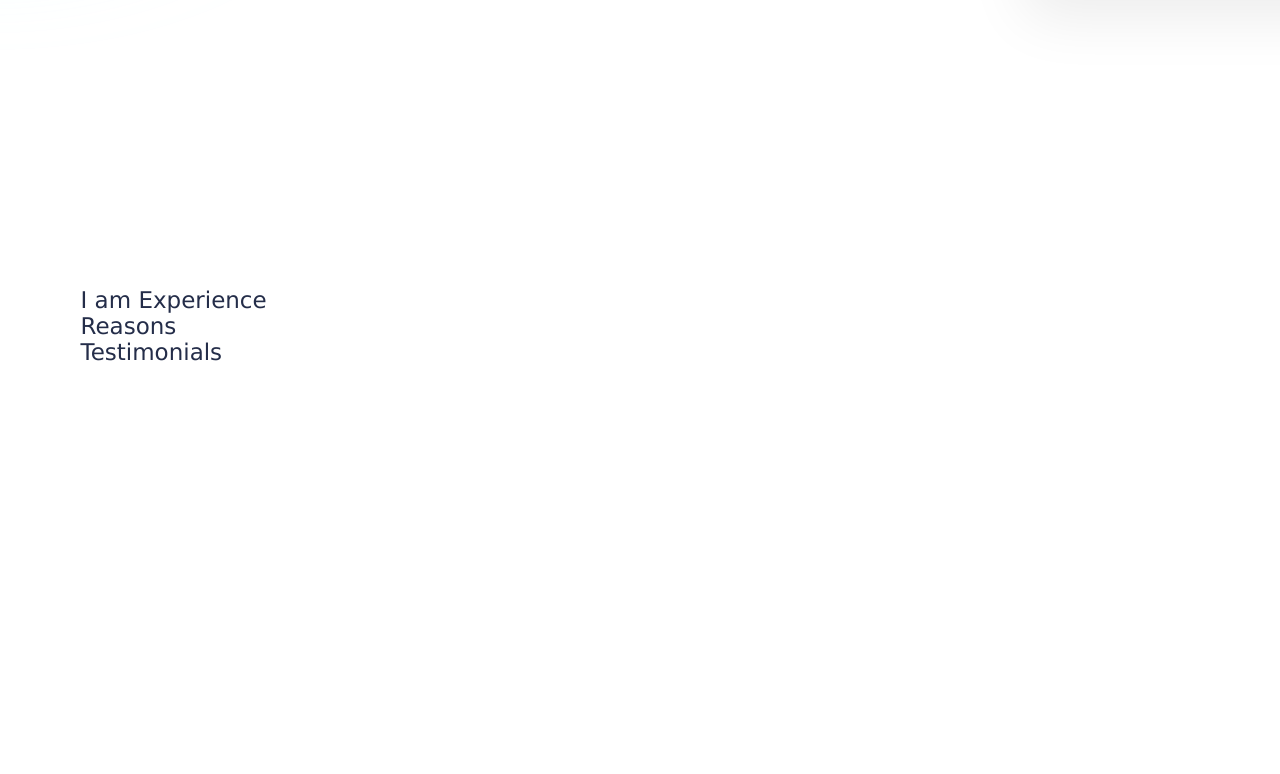
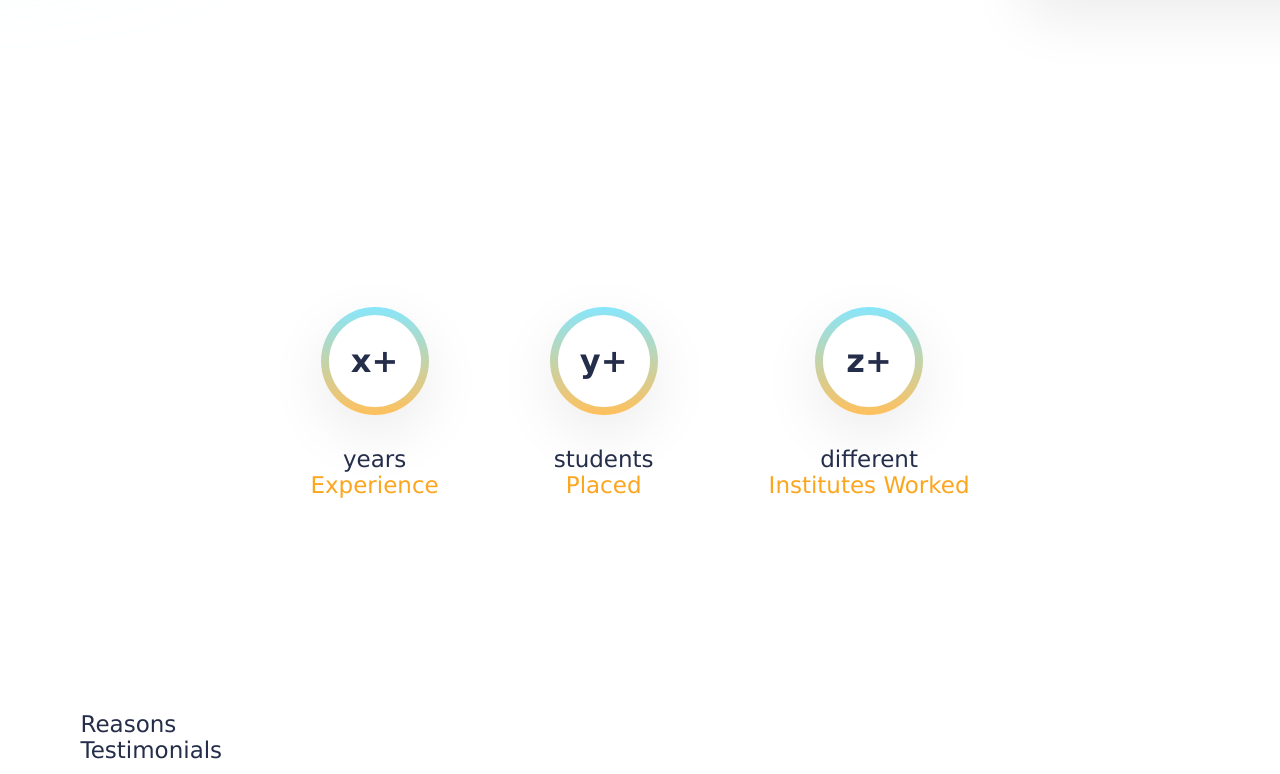
Before and after one commit to Saurabh-Shivam/SRITComputerClasses-Website, a React (Create React App) app in the folder frontend/: page / in a window 1280 px wide. Shown: the part 1716-2490 px from the top of the page. Before the commit the page ends 2092 px from the top, so only its background shows below. Built offline with nearby package versions, Linux system fonts and the light colour scheme.

Commit message:
Added experience compo

```diff
--- a/frontend/src/components/Experience/Experience.css
+++ b/frontend/src/components/Experience/Experience.css
@@ -0,0 +1,86 @@
+.experience {
+    display: flex;
+    align-items: center;
+    justify-content: center;
+    gap: 5rem;
+    height: 30vh;
+    margin-bottom: 8rem;
+    /* margin-top: 13rem; */
+}
+
+.achievement {
+    display: flex;
+    flex-direction: column;
+    align-items: center;
+}
+
+.circle {
+    width: 4rem;
+    height: 4rem;
+    background: white;
+    border-radius: 100%;
+    position: relative;
+    display: flex;
+    align-items: center;
+    justify-content: center;
+    /* 1rem = 16px */
+    font-size: 32px;
+    font-weight: bold;
+    margin-bottom: 1.7rem;
+}
+
+/* The ::before selector inserts something before the content of each selected element
+Use the content property to specify the content to insert. */
+.circle::before {
+    border-radius: 100%;
+    /* We are creating a gradient effect before the .circle div class so we have put the contnet value as Null */
+    content: '';
+    background-image: linear-gradient(to bottom, #87e6fb 0%, #ffc05c 100%);
+    top: -8px;
+    left: -8px;
+    bottom: -8px;
+    right: -8px;
+    position: absolute;
+    /* When elements are positioned, they can overlap other elements.
+       The z-index property specifies the stack order of an element (which element should
+       be placed in front of, or behind, the others) */
+    /* Because the image has a z-index of -1, it will be placed behind the text */
+    z-index: -1;
+    box-shadow: var(--boxShadow);
+}
+
+/* Third child of the achievement class i.e. span */
+.achievement>:nth-child(3) {
+    color: var(--orange);
+    /* font-size: 20px; */
+
+}
+
+/* Or we can write like this that we are targeting inside the div with className="achievement", the second class of type span
+.card span:nth-of-type(2) {
+    color: var(--gray);
+    font-size: 16px;
+} */
+
+/* Second child of the card class i.e. span */
+/* .achievement>:nth-child(2) {
+    font-size: 20px;
+
+} */
+
+/*  for responsiveness */
+@media screen and (max-width: 480px) {
+    .experience {
+        width: cover;
+        gap: 0.8rem;
+    }
+
+    .achievement>* {
+        font-size: 0.9rem;
+    }
+
+    .circle.thirdCir {
+        top: 0.7rem;
+    }
+
+}
--- a/frontend/src/components/Experience/Experience.jsx
+++ b/frontend/src/components/Experience/Experience.jsx
@@ -1,7 +1,68 @@
 import React from "react";
+import "./Experience.css";
+// // for darkmode
+// import { themeContext } from "../../context/DarkMode/Context";
+// import { useContext } from "react";
 
+// This section consists of special achievements done by the User throughout his journey
 const Experience = () => {
-  return <div>I am Experience</div>;
+  // //for darkmode context
+  // const theme = useContext(themeContext);
+  // const darkMode = theme.state.darkMode;
+  return (
+    <div className="experience">
+      <div className="achievement">
+        <div
+          className="circle"
+          // for darkmode
+          // style={{ color: darkMode ? "var(--orange)" : "" }}
+        >
+          x+
+        </div>
+        {/* for darkmode */}
+        <span
+        // style={{ color: darkMode ? "white" : "" }}
+        >
+          years
+        </span>
+        <span>Experience</span>
+      </div>
+
+      <div className="achievement">
+        <div
+          className="circle"
+          // for darkmode
+          // style={{ color: darkMode ? "var(--orange)" : "" }}
+        >
+          y+
+        </div>
+        {/* for darkmode */}
+        <span
+        // style={{ color: darkMode ? "white" : "" }}
+        >
+          students
+        </span>
+        <span>Placed</span>
+      </div>
+
+      <div className="achievement">
+        <div
+          className="circle thirdCir"
+          // for darkmode
+          // style={{ color: darkMode ? "var(--orange)" : "" }}
+        >
+          z+
+        </div>
+        {/* for darkmode */}
+        <span
+        // style={{ color: darkMode ? "white" : "" }}
+        >
+          different
+        </span>
+        <span>Institutes Worked</span>
+      </div>
+    </div>
+  );
 };
 
 export default Experience;
```
